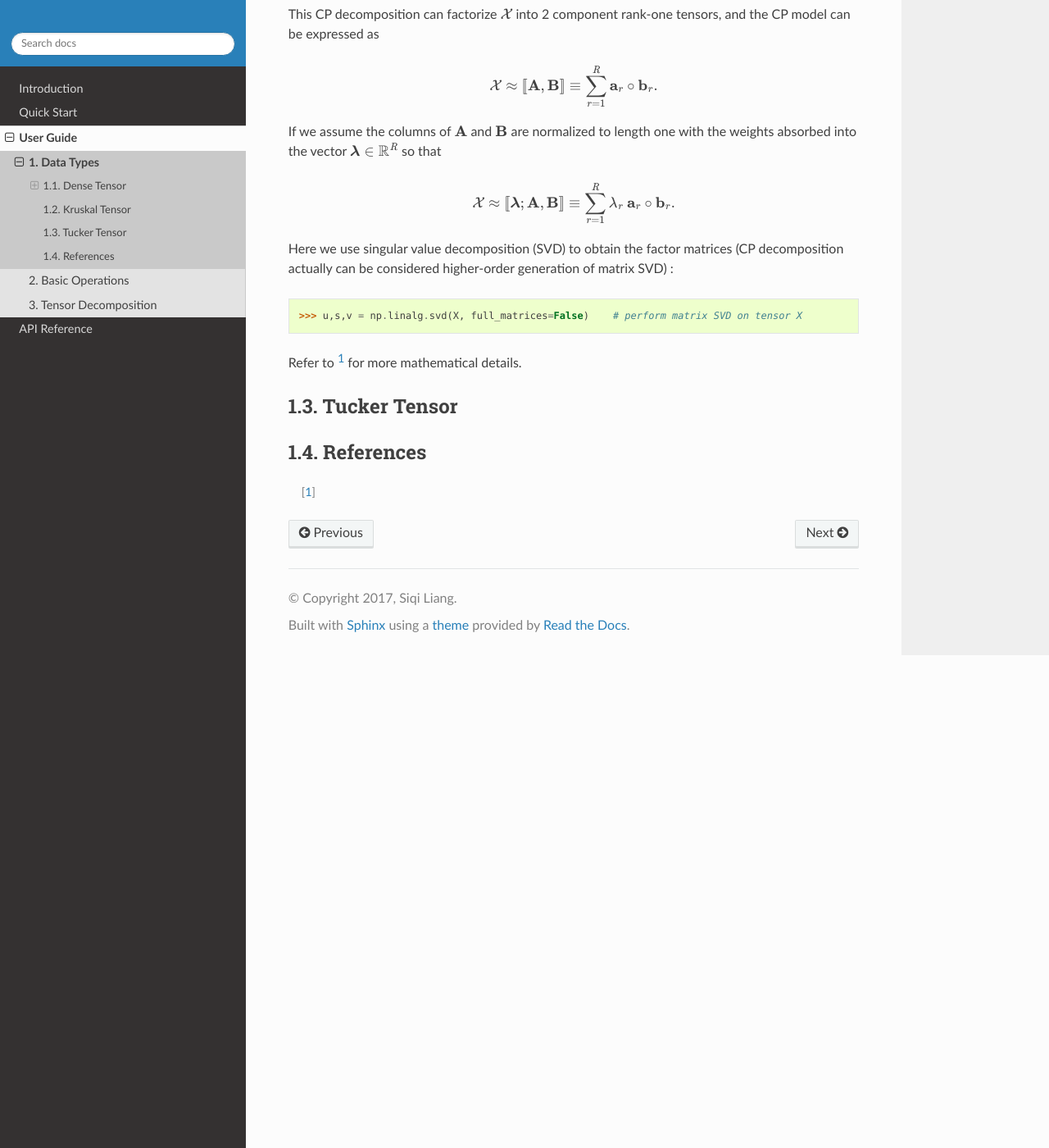
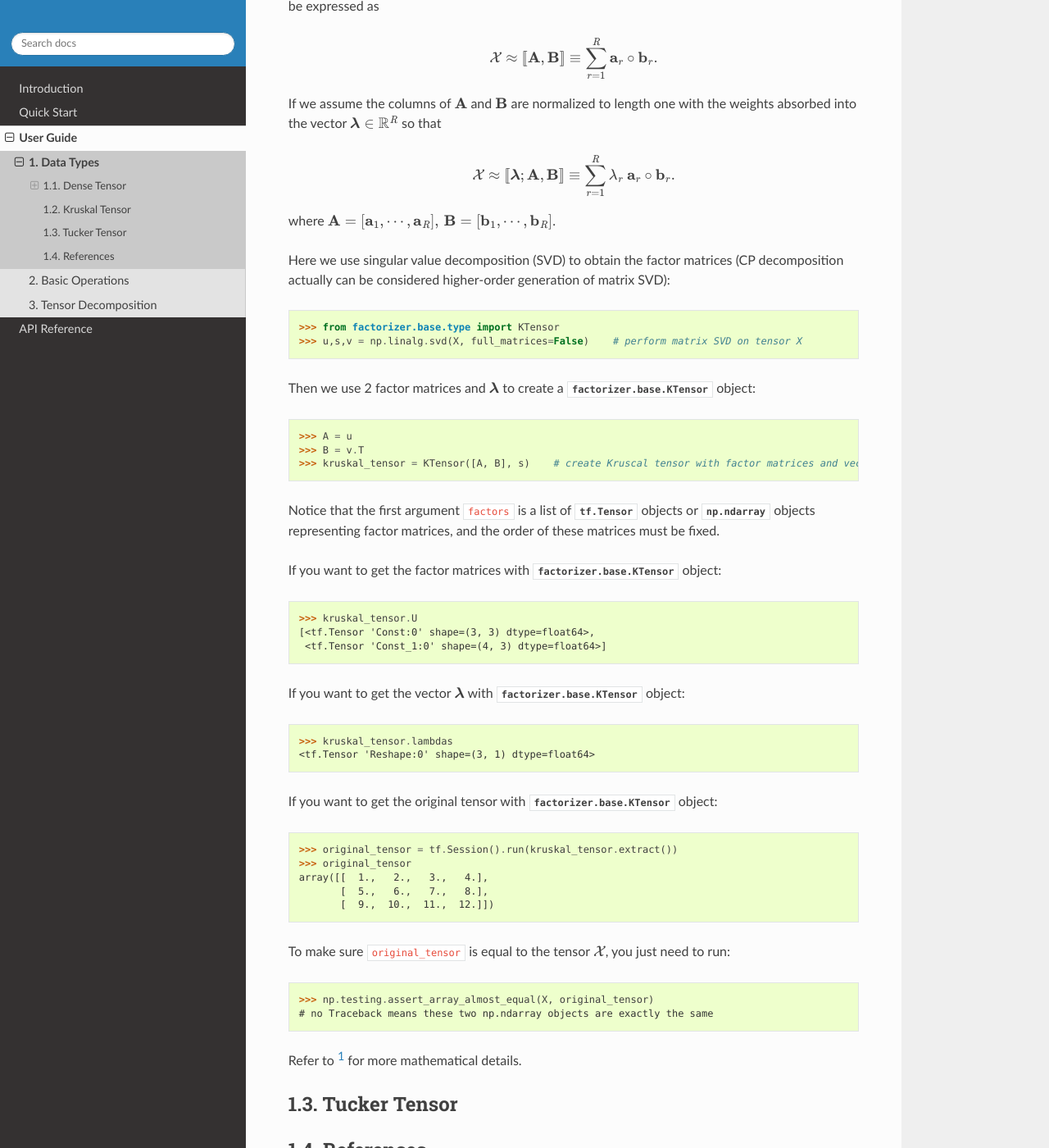
Before and after one commit to Large-Scale-Tensor-Decomposition/TensorD, a Sphinx documentation site: the page built from docs/source/guide_data.rst, in a window 1280 px wide and 1400 px high, scrolled down 1110 px. Shown: the whole window at 82% size. Built offline with Sphinx 7.4.7 and the Read the Docs theme 2.0.0, drawn with Linux system fonts in a browser that asks for light colours; pages that are not in the unit, such as notebooks, are missing from menus; some of the changed text lies outside the part shown.

Commit message:
Edit 'how to create KTensor(2-way tensor)'

```diff
--- a/docs/source/guide_data.rst
+++ b/docs/source/guide_data.rst
@@ -1,14 +1,17 @@
 Data Types
 ==========
 
-A *tensor* is a multidimensional array. For the sake of different applications, we will introduce 4 different data types to store tensors.
+A *tensor* is a multidimensional array. For the sake of different applications, we will introduce 4 different data
+types to store tensors.
 
 
 Dense Tensor
 ------------
-:class:`factorizer.base.DTensor` Class is used to store general high-order tensors, especially dense tensors. This data type accepts 2 kinds of tensor data, both :class:`tf.Tensor` and :class:`np.ndarray`.
+:class:`factorizer.base.DTensor` Class is used to store general high-order tensors, especially dense tensors.
+This data type accepts 2 kinds of tensor data, both :class:`tf.Tensor` and :class:`np.ndarray`.
 
-Let's take for this example the tensor :math:`\mathcal{X} \in \mathbb{R}^{3 \times 4 \times 2}` defined by its frontal slices:
+Let's take for this example the tensor :math:`\mathcal{X} \in \mathbb{R}^{3 \times 4 \times 2}` defined by its
+frontal slices:
 
 .. math::
    X_1 =
@@ -63,7 +65,8 @@ Let's take a look at a 2-way tensor defined as below:
 
    >>> X = np.array([[1,2,3,4], [5,6,7,8], [9,10,11,12]])    # create the 2-way tensor
 
-This CP decomposition can factorize :math:`\mathcal{X}` into 2 component rank-one tensors, and the CP model can be expressed as
+This CP decomposition can factorize :math:`\mathcal{X}` into 2 component rank-one tensors, and the CP model can be
+expressed as
 
 .. math::
    \mathcal{X} \approx
@@ -71,24 +74,66 @@ This CP decomposition can factorize :math:`\mathcal{X}` into 2 component rank-on
    \equiv
    \sum\limits_{r=1}^\mathit{R} \mathbf{a}_r \circ \mathbf{b}_r.
 
-If we assume the columns of :math:`\mathbf{A}` and :math:`\mathbf{B}` are normalized to length one with the weights absorbed
-into the vector :math:`\boldsymbol{\lambda}  \in \mathbb{R}^\mathit{R}` so that
+If we assume the columns of :math:`\mathbf{A}` and :math:`\mathbf{B}` are normalized to length one with the weights
+absorbed into the vector :math:`\boldsymbol{\lambda}  \in \mathbb{R}^\mathit{R}` so that
 
 .. math::
    \mathcal{X} \approx
    [\![ \boldsymbol{\lambda};\mathbf{A}, \mathbf{B} ]\!]
    \equiv
    \sum\limits_{r=1}^\mathit{R} \lambda_r \: \mathbf{a}_r \circ \mathbf{b}_r.
+where :math:`\mathbf{A} = [ \mathbf{a}_1, \cdots, \mathbf{a}_\mathit{R} ], \, \mathbf{B} = [ \mathbf{b}_1, \cdots, \mathbf{b}_\mathit{R} ]`.
 
-Here we use singular value decomposition (SVD) to obtain the factor matrices (CP decomposition actually can be considered
-higher-order generation of matrix SVD) :
+Here we use singular value decomposition (SVD) to obtain the factor matrices (CP decomposition actually can be
+considered higher-order generation of matrix SVD):
 
 .. code-block:: python
 
+   >>> from factorizer.base.type import KTensor
    >>> u,s,v = np.linalg.svd(X, full_matrices=False)    # perform matrix SVD on tensor X
 
+Then we use 2 factor matrices and :math:`\boldsymbol{\lambda}` to create a :class:`factorizer.base.KTensor` object:
 
+.. code-block:: python
 
+   >>> A = u
+   >>> B = v.T
+   >>> kruskal_tensor = KTensor([A, B], s)    # create Kruscal tensor with factor matrices and vector
+
+Notice that the first argument ``factors`` is a list of :class:`tf.Tensor` objects or :class:`np.ndarray` objects
+representing factor matrices, and the order of these matrices must be fixed.
+
+If you want to get the factor matrices with :class:`factorizer.base.KTensor` object:
+
+.. code-block:: python
+
+   >>> kruskal_tensor.U
+   [<tf.Tensor 'Const:0' shape=(3, 3) dtype=float64>,
+    <tf.Tensor 'Const_1:0' shape=(4, 3) dtype=float64>]
+
+If you want to get the vector :math:`\boldsymbol{\lambda}` with :class:`factorizer.base.KTensor` object:
+
+.. code-block:: python
+
+   >>> kruskal_tensor.lambdas
+   <tf.Tensor 'Reshape:0' shape=(3, 1) dtype=float64>
+
+If you want to get the original tensor with :class:`factorizer.base.KTensor` object:
+
+.. code-block:: python
+
+   >>> original_tensor = tf.Session().run(kruskal_tensor.extract())
+   >>> original_tensor
+   array([[  1.,   2.,   3.,   4.],
+          [  5.,   6.,   7.,   8.],
+          [  9.,  10.,  11.,  12.]])
+
+To make sure ``original_tensor`` is equal to the tensor :math:`\mathcal{X}`, you just need to run:
+
+.. code-block:: python
+
+   >>> np.testing.assert_array_almost_equal(X, original_tensor)
+   # no Traceback means these two np.ndarray objects are exactly the same
 Refer to [1]_ for more mathematical details.
 
 Tucker Tensor
```
Also changed, not shown: other parts of docs/source/guide_data.rst (+1 -2 lines), docs/source/user_guide.rst (+7 -0 lines).
